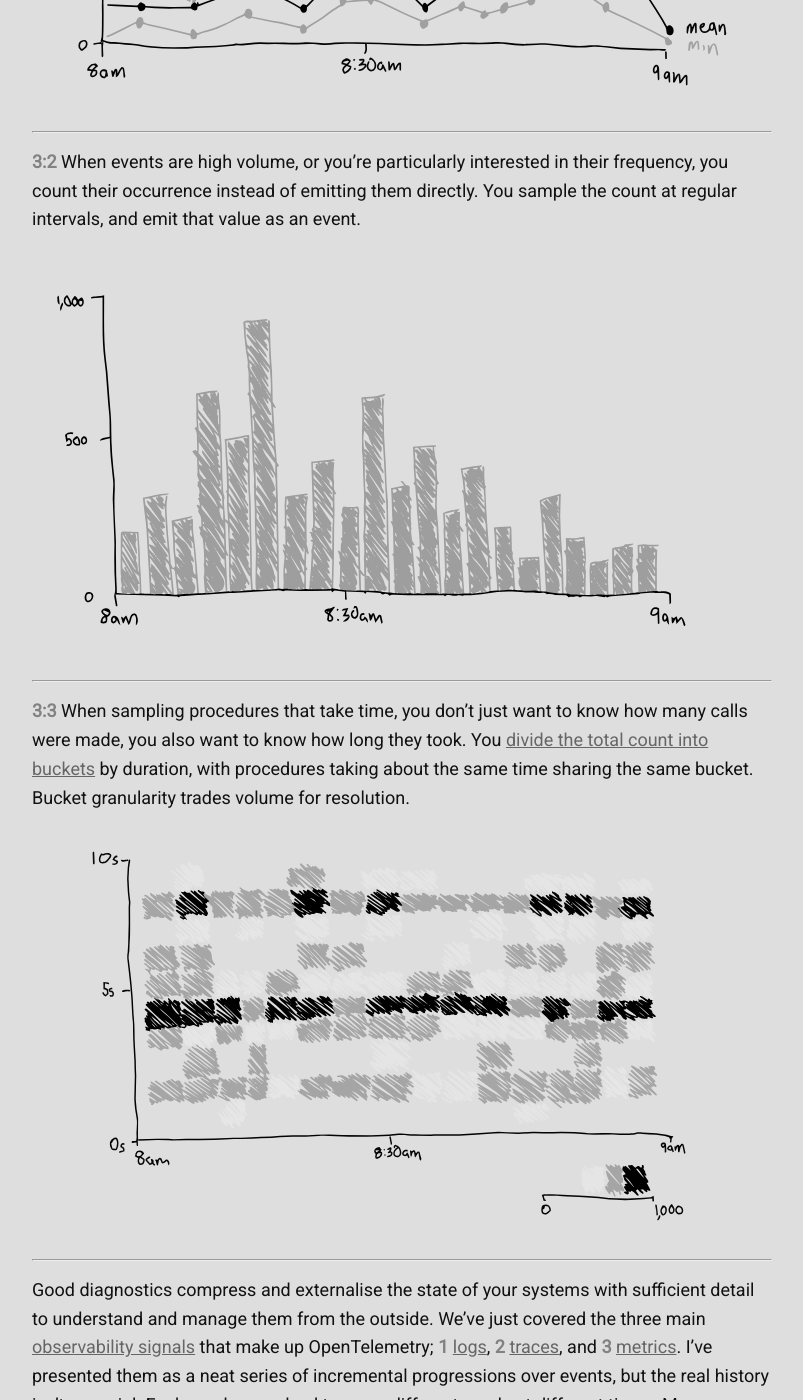
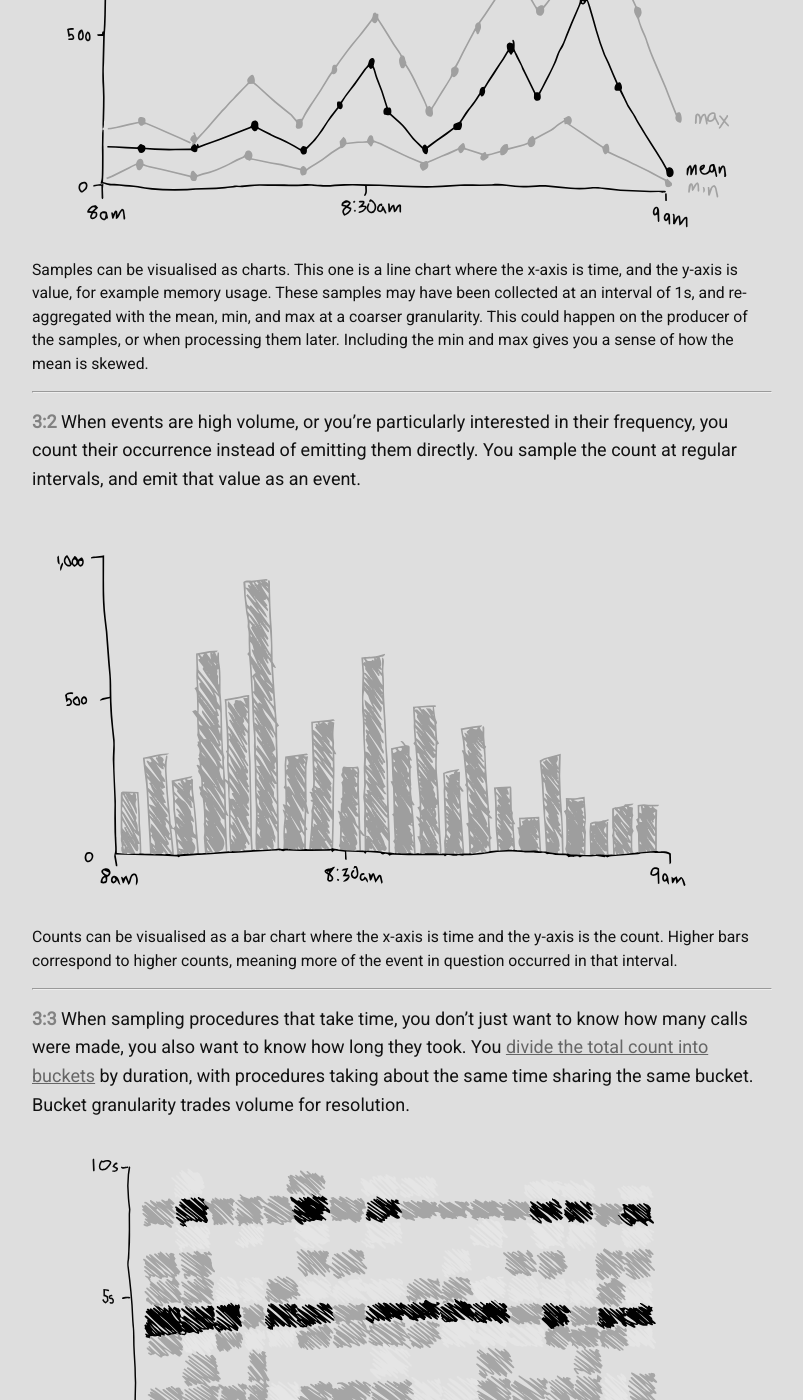
Before and after one commit to KodrAus/KodrAus.github.io, a Jekyll site: the page built from _posts/2026-05-05-otel-first-principles.md, in a window 1280 px wide and 1400 px high, scrolled down 2753 px. Shown: the whole window, without its empty margins (238-1041 px from the left). Built offline with Jekyll 4.4.1, drawn with Linux system fonts in a browser that asks for light colours; some web fonts are replaced; some of the changed text lies outside the part shown.

Commit message:
Update 2026-05-05-otel-first-principles.md

```diff
--- a/_posts/2026-05-05-otel-first-principles.md
+++ b/_posts/2026-05-05-otel-first-principles.md
@@ -11,22 +11,31 @@ categories: opentelemetry
 
 **1:2**{: class="text-weak"} Some events are more important than others so you categorise them by their severity. Higher severity events can be distinguished from, and handled differently to, lower severity ones.
 
-![Three log events in a stream showing their timestamp, level, service, and message](https://raw.githubusercontent.com/KodrAus/KodrAus.github.io/refs/heads/master/assets/2026-05-05-otel-first-principles-logs-light.svg){: class="light-only"}
-![Three log events in a stream showing their timestamp, level, service, and message](https://raw.githubusercontent.com/KodrAus/KodrAus.github.io/refs/heads/master/assets/2026-05-05-otel-first-principles-logs-dark.svg){: class="dark-only"}
+<figure>
+  <img class="light-only" src="https://raw.githubusercontent.com/KodrAus/KodrAus.github.io/refs/heads/master/assets/2026-05-05-otel-first-principles-logs-light.svg" alt="Three log events in a stream showing their timestamp, level, service, and message"/>
+  <img class="dark-only" src="https://raw.githubusercontent.com/KodrAus/KodrAus.github.io/refs/heads/master/assets/2026-05-05-otel-first-principles-logs-dark.svg" alt="Three log events in a stream showing their timestamp, level, service, and message"/>
+  <figcaption>Events can be visualised as a stream, ordered by their timestamps. The error is called out more prominently.</figcaption>
+</figure>
 
 -----
 
 **2:1**{: class="text-weak"} Your system is organised into procedures, both logically, and mechanically. Procedures take time, and that's useful information, so you emit an event when they complete with both the time they started, and the time they ended. That lets you calculate how long they took.
 
-![Three span events in a stream showing their timestamp, status, and duration](https://raw.githubusercontent.com/KodrAus/KodrAus.github.io/refs/heads/master/assets/2026-05-05-otel-first-principles-spans-light.svg){: class="light-only"}
-![Three span events in a stream showing their timestamp, status, and duration](https://raw.githubusercontent.com/KodrAus/KodrAus.github.io/refs/heads/master/assets/2026-05-05-otel-first-principles-spans-dark.svg){: class="dark-only"}
+<figure>
+  <img class="light-only" src="https://raw.githubusercontent.com/KodrAus/KodrAus.github.io/refs/heads/master/assets/2026-05-05-otel-first-principles-spans-light.svg" alt="Three span events in a stream showing their timestamp, status, and duration"/>
+  <img class="dark-only" src="https://raw.githubusercontent.com/KodrAus/KodrAus.github.io/refs/heads/master/assets/2026-05-05-otel-first-principles-spans-dark.svg" alt="Three span events in a stream showing their timestamp, status, and duration"/>
+  <figcaption>Adding a second timestamp to events changes them from representing a point in time to representing a span of time.</figcaption>
+</figure>
 
 -----
 
 **2:2**{: class="text-weak"} You want to correlate events emitted by the same procedure, so you add a [shared identifier](https://opentelemetry.io/docs/concepts/context-propagation/) to them. Procedures call eachother, so you organise their identifiers into a hierarchy. The caller becomes the parent, and callees become the children.
 
-![A trace of eight spans arranged in a tree showing their span ids and relative duration](https://raw.githubusercontent.com/KodrAus/KodrAus.github.io/refs/heads/master/assets/2026-05-05-otel-first-principles-trace-light.svg){: class="light-only"}
-![A trace of eight spans arranged in a tree showing their span ids and relative duration](https://raw.githubusercontent.com/KodrAus/KodrAus.github.io/refs/heads/master/assets/2026-05-05-otel-first-principles-trace-dark.svg){: class="dark-only"}
+<figure>
+  <img class="light-only" src="https://raw.githubusercontent.com/KodrAus/KodrAus.github.io/refs/heads/master/assets/2026-05-05-otel-first-principles-trace-light.svg" alt="A trace of eight spans arranged in a tree showing their span ids and relative duration"/>
+  <img class="dark-only" src="https://raw.githubusercontent.com/KodrAus/KodrAus.github.io/refs/heads/master/assets/2026-05-05-otel-first-principles-trace-dark.svg" alt="A trace of eight spans arranged in a tree showing their span ids and relative duration"/>
+  <figcaption>Using hierarchical identiiers lets us visualise traces as a tree of who-called-who. The timespans on events show the relative cost of each call, and how they parallelise.</figcaption>
+</figure>
 
 -----
 
@@ -40,22 +49,32 @@ categories: opentelemetry
 
 **3:1**{: class="text-weak"} Your system uses resources that you want to track over time and correlate with other behaviour. You don't know when usage changes, you can only ask for its current value, so you sample it at regular intervals and emit that value as an event. The frequency of sampling trades volume for resolution. You [aggregate samples](https://en.wikipedia.org/wiki/Aggregate_function) to preserve different properties of the underlying distribution.
 
-![A line chart showing the mean, min, and max together](https://raw.githubusercontent.com/KodrAus/KodrAus.github.io/refs/heads/master/assets/2026-05-05-otel-first-principles-chart-light.svg){: class="light-only"}
-![A line chart showing the mean, min, and max together](https://raw.githubusercontent.com/KodrAus/KodrAus.github.io/refs/heads/master/assets/2026-05-05-otel-first-principles-chart-dark.svg){: class="dark-only"}
+<figure>
+  <img class="light-only" src="https://raw.githubusercontent.com/KodrAus/KodrAus.github.io/refs/heads/master/assets/2026-05-05-otel-first-principles-chart-light.svg" alt="A line chart showing the mean, min, and max together"/>
+  <img class="dark-only" src="https://raw.githubusercontent.com/KodrAus/KodrAus.github.io/refs/heads/master/assets/2026-05-05-otel-first-principles-chart-dark.svg" alt="A line chart showing the mean, min, and max together"/>
+  <figcaption>Samples can be visualised as charts. This one is a line chart where the x-axis is time, and the y-axis is value, for example memory usage. These samples may have been collected at an interval of 1s, and re-aggregated with the mean, min, and max at a coarser granularity. This could happen on the producer of the samples, or when processing them later. Including the min and max gives you a sense of how the mean is skewed.</figcaption>
+</figure>
 
 -----
 
 **3:2**{: class="text-weak"} When events are high volume, or you're particularly interested in their frequency, you count their occurrence instead of emitting them directly. You sample the count at regular intervals, and emit that value as an event.
 
-![A bar chart showing the count](https://raw.githubusercontent.com/KodrAus/KodrAus.github.io/refs/heads/master/assets/2026-05-05-otel-first-principles-count-light.svg){: class="light-only"}
-![A bar chart showing the count](https://raw.githubusercontent.com/KodrAus/KodrAus.github.io/refs/heads/master/assets/2026-05-05-otel-first-principles-count-dark.svg){: class="dark-only"}
+
+<figure>
+  <img class="light-only" src="https://raw.githubusercontent.com/KodrAus/KodrAus.github.io/refs/heads/master/assets/2026-05-05-otel-first-principles-count-light.svg" alt="A bar chart showing the count"/>
+  <img class="dark-only" src="https://raw.githubusercontent.com/KodrAus/KodrAus.github.io/refs/heads/master/assets/2026-05-05-otel-first-principles-count-dark.svg" alt="A bar chart showing the count"/>
+  <figcaption>Counts can be visualised as a bar chart where the x-axis is time and the y-axis is the count. Higher bars correspond to higher counts, meaning more of the event in question occurred in that interval.</figcaption>
+</figure>
 
 -----
 
 **3:3**{: class="text-weak"} When sampling procedures that take time, you don't just want to know how many calls were made, you also want to know how long they took. You [divide the total count into buckets](https://en.wikipedia.org/wiki/Heat_map) by duration, with procedures taking about the same time sharing the same bucket. Bucket granularity trades volume for resolution.
 
-![A heatmap chart showing the number of spans that completed within a given time bucket](https://raw.githubusercontent.com/KodrAus/KodrAus.github.io/refs/heads/master/assets/2026-05-05-otel-first-principles-heatmap-light.svg){: class="light-only"}
-![A heatmap chart showing the number of spans that completed within a given time bucket](https://raw.githubusercontent.com/KodrAus/KodrAus.github.io/refs/heads/master/assets/2026-05-05-otel-first-principles-heatmap-dark.svg){: class="dark-only"}
+<figure>
+  <img class="light-only" src="https://raw.githubusercontent.com/KodrAus/KodrAus.github.io/refs/heads/master/assets/2026-05-05-otel-first-principles-heatmap-light.svg" alt="A bar chart showing the count"/>
+  <img class="dark-only" src="https://raw.githubusercontent.com/KodrAus/KodrAus.github.io/refs/heads/master/assets/2026-05-05-otel-first-principles-heatmap-dark.svg" alt="A bar chart showing the count"/>
+  <figcaption>Adding an extra dimension to a bar chart can turn it into a heatmap. In this chart, the x-axis is time, the y-axis is the span duration, and the z-axis (shading intensity) is the count of spans in that bucket. More prominently shaded regions correspond to higher counts, meaning more spans completed in around that duration, at around that time.</figcaption>
+</figure>
 
 -----
 
```
